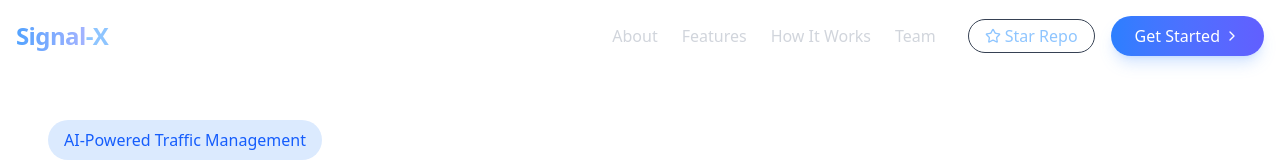
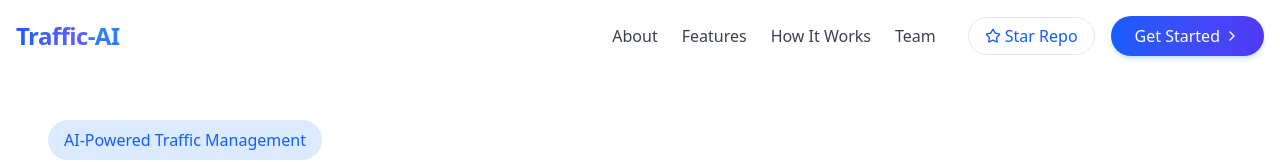
Before and after one commit to ArshTiwari2004/Signal-X, a React (Vite) app in the folder traffic-monitoring/frontend/web/signalx-web/: page / in a window 1280 px wide. Shown: the top 162 px of the page. Built offline with nearby package versions, Linux system fonts and the light colour scheme; what mappls-web-maps would draw is missing.

Commit message:
feat: updated navbar

```diff
--- a/traffic-monitoring/frontend/web/signalx-web/src/components/Navbar.jsx
+++ b/traffic-monitoring/frontend/web/signalx-web/src/components/Navbar.jsx
@@ -35,7 +35,9 @@ const Navbar = () => {
 
   return (
     <nav className={`fixed top-0 left-0 right-0 z-50 transition-all duration-300 ${
-      scrolled ? "bg-black/90 backdrop-blur-md shadow-lg py-2" : "bg-transparent py-4"
+      scrolled
+        ? "bg-white backdrop-blur-md shadow-lg py-2"
+        : "bg-white/80 backdrop-blur-sm py-4"
     }`}>
       <div className="container mx-auto px-4">
         <div className="flex items-center justify-between">
@@ -45,8 +47,8 @@ const Navbar = () => {
               <h1 className={`text-2xl font-bold tracking-tight transition-all duration-300 ${
                 scrolled ? "scale-90" : ""
               }`}>
-                <span className="text-transparent bg-clip-text bg-gradient-to-r from-blue-400 to-indigo-300">Signal</span>
-                <span className="text-blue-300">-X</span>
+                <span className="text-transparent bg-clip-text bg-gradient-to-r from-blue-600 to-indigo-500">Traffic</span>
+                <span className="text-blue-500">-AI</span>
               </h1>
             </a>
           </div>
@@ -56,25 +58,25 @@ const Navbar = () => {
             <div className="space-x-6">
               <button
                 onClick={() => scrollToSection("about")}
-                className="text-gray-300 hover:text-blue-300 transition-colors relative hover:after:w-full after:content-[''] after:h-[2px] after:w-0 after:bg-blue-300 after:absolute after:-bottom-1 after:left-0 after:transition-all"
+                className="text-gray-700 hover:text-blue-600 font-medium transition-colors relative hover:after:w-full after:content-[''] after:h-[2px] after:w-0 after:bg-blue-500 after:absolute after:-bottom-1 after:left-0 after:transition-all"
               >
                 About
               </button>
               <button
                 onClick={() => scrollToSection("features")}
-                className="text-gray-300 hover:text-blue-300 transition-colors relative hover:after:w-full after:content-[''] after:h-[2px] after:w-0 after:bg-blue-300 after:absolute after:-bottom-1 after:left-0 after:transition-all"
+                className="text-gray-700 hover:text-blue-600 font-medium transition-colors relative hover:after:w-full after:content-[''] after:h-[2px] after:w-0 after:bg-blue-500 after:absolute after:-bottom-1 after:left-0 after:transition-all"
               >
                 Features
               </button>
               <button
                 onClick={() => scrollToSection("how-it-works")}
-                className="text-gray-300 hover:text-blue-300 transition-colors relative hover:after:w-full after:content-[''] after:h-[2px] after:w-0 after:bg-blue-300 after:absolute after:-bottom-1 after:left-0 after:transition-all"
+                className="text-gray-700 hover:text-blue-600 font-medium transition-colors relative hover:after:w-full after:content-[''] after:h-[2px] after:w-0 after:bg-blue-500 after:absolute after:-bottom-1 after:left-0 after:transition-all"
               >
                 How It Works
               </button>
               <button
                 onClick={() => scrollToSection("team")}
-                className="text-gray-300 hover:text-blue-300 transition-colors relative hover:after:w-full after:content-[''] after:h-[2px] after:w-0 after:bg-blue-300 after:absolute after:-bottom-1 after:left-0 after:transition-all"
+                className="text-gray-700 hover:text-blue-600 font-medium transition-colors relative hover:after:w-full after:content-[''] after:h-[2px] after:w-0 after:bg-blue-500 after:absolute after:-bottom-1 after:left-0 after:transition-all"
               >
                 Team
               </button>
@@ -82,17 +84,17 @@ const Navbar = () => {
 
             <div className="flex items-center space-x-4">
               <a
-                href="https://github.com/ArshTiwari2004/Signal-X"
+                href="https://github.com/ArshTiwari2004/Traffic-AI"
                 target="_blank"
                 rel="noopener noreferrer"
-                className="flex items-center text-blue-300 hover:text-blue-300 transition-colors border border-gray-700 hover:border-blue-300 rounded-full px-4 py-1"
+                className="flex items-center text-blue-600 hover:text-blue-700 transition-colors border border-gray-200 hover:border-blue-500 rounded-full px-4 py-1.5 hover:bg-blue-50"
               >
                 <Star className="h-4 w-4 mr-1" />
-                Star Repo
+                <span className="font-medium">Star Repo</span>
               </a>
               <button
-                className="bg-gradient-to-r from-blue-500 to-indigo-500 hover:from-blue-600 hover:to-indigo-600 text-white rounded-full px-6 py-2 shadow-lg shadow-blue-500/20 flex items-center transition-transform hover:scale-105"
-                onClick={() => (window.location.href = "/dashboard")}
+                className="bg-gradient-to-r from-blue-600 to-indigo-600 hover:from-blue-700 hover:to-indigo-700 text-white rounded-full px-6 py-2 shadow-md shadow-blue-500/20 flex items-center transition-all hover:scale-105 font-medium"
+                onClick={() => (window.location.href = "/results")}
               >
                 Get Started
                 <ChevronRight className="h-4 w-4 ml-1" />
@@ -104,7 +106,7 @@ const Navbar = () => {
           <div className="md:hidden">
             <button
               onClick={() => setIsOpen(!isOpen)}
-              className="text-white hover:text-blue-300 transition-colors p-2"
+              className="text-gray-700 hover:text-blue-600 transition-colors p-2 rounded-full hover:bg-blue-50"
               aria-label="Toggle menu"
             >
               {isOpen ? <X className="h-6 w-6" /> : <Menu className="h-6 w-6" />}
@@ -115,51 +117,55 @@ const Navbar = () => {
 
       {/* Mobile Menu - Slide Down Animation */}
       <div
-        className={`md:hidden absolute w-full bg-black/95 backdrop-blur-md transform transition-transform duration-300 ease-in-out ${
+        className={`md:hidden absolute w-full bg-white shadow-lg transform transition-transform duration-300 ease-in-out ${
           isOpen ? "translate-y-0 opacity-100" : "-translate-y-full opacity-0"
         }`}
       >
-        <div className="container mx-auto px-4 py-4 space-y-4">
+        <div className="container mx-auto px-4 py-4 space-y-2">
           <button
             onClick={() => scrollToSection("about")}
-            className="block w-full text-left py-2 text-gray-300 hover:text-blue-300 transition-colors border-b border-gray-800"
+            className="block w-full text-left py-3 px-2 text-gray-700 hover:text-blue-600 hover:bg-blue-50 rounded-lg transition-colors font-medium"
           >
             About
           </button>
           <button
             onClick={() => scrollToSection("features")}
-            className="block w-full text-left py-2 text-gray-300 hover:text-blue-300 transition-colors border-b border-gray-800"
+            className="block w-full text-left py-3 px-2 text-gray-700 hover:text-blue-600 hover:bg-blue-50 rounded-lg transition-colors font-medium"
           >
             Features
           </button>
           <button
             onClick={() => scrollToSection("how-it-works")}
-            className="block w-full text-left py-2 text-gray-300 hover:text-blue-300 transition-colors border-b border-gray-800"
+            className="block w-full text-left py-3 px-2 text-gray-700 hover:text-blue-600 hover:bg-blue-50 rounded-lg transition-colors font-medium"
           >
             How It Works
           </button>
           <button
             onClick={() => scrollToSection("team")}
-            className="block w-full text-left py-2 text-gray-300 hover:text-blue-300 transition-colors border-b border-gray-800"
+            className="block w-full text-left py-3 px-2 text-gray-700 hover:text-blue-600 hover:bg-blue-50 rounded-lg transition-colors font-medium"
           >
             Team
           </button>
+          <div className="pt-2 pb-2">
             <a
-            href="https://github.com/ArshTiwari2004/Waygen"
+              href="https://github.com/ArshTiwari2004/Traffic-AI"
               target="_blank"
               rel="noopener noreferrer"
-            className="flex items-center py-2 text-gray-300 hover:text-blue-300 transition-colors"
+              className="flex items-center py-3 px-2 text-gray-700 hover:text-blue-600 hover:bg-blue-50 rounded-lg transition-colors font-medium"
             >
-            <Star className="h-4 w-4 mr-1" />
+              <Star className="h-4 w-4 mr-2" />
               Star Repo
             </a>
+          </div>
+          <div className="pt-2">
             <button
-            className="w-full bg-gradient-to-r from-blue-500 to-indigo-500 hover:from-blue-600 hover:to-indigo-600 text-white rounded-full py-2 shadow-lg shadow-blue-500/20 flex items-center justify-center"
-            onClick={() => (window.location.href = "/dashboard")}
+              className="w-full bg-gradient-to-r from-blue-600 to-indigo-600 hover:from-blue-700 hover:to-indigo-700 text-white rounded-full py-3 shadow-md shadow-blue-500/10 flex items-center justify-center font-medium"
+              onClick={() => (window.location.href = "/results")}
             >
               Get Started
               <ChevronRight className="h-4 w-4 ml-1" />
             </button>
+          </div>
         </div>
       </div>
     </nav>
```
Lines whose indentation alone changed are shown as unchanged.
